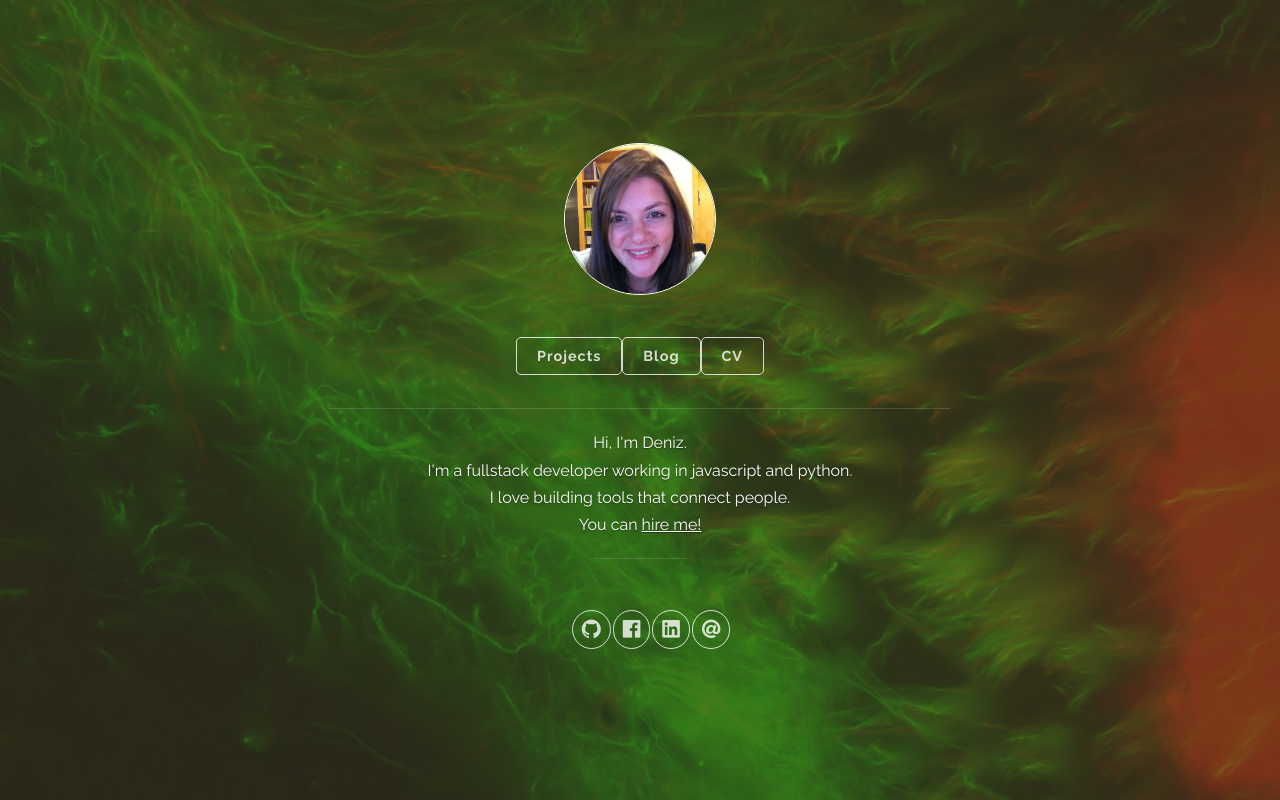
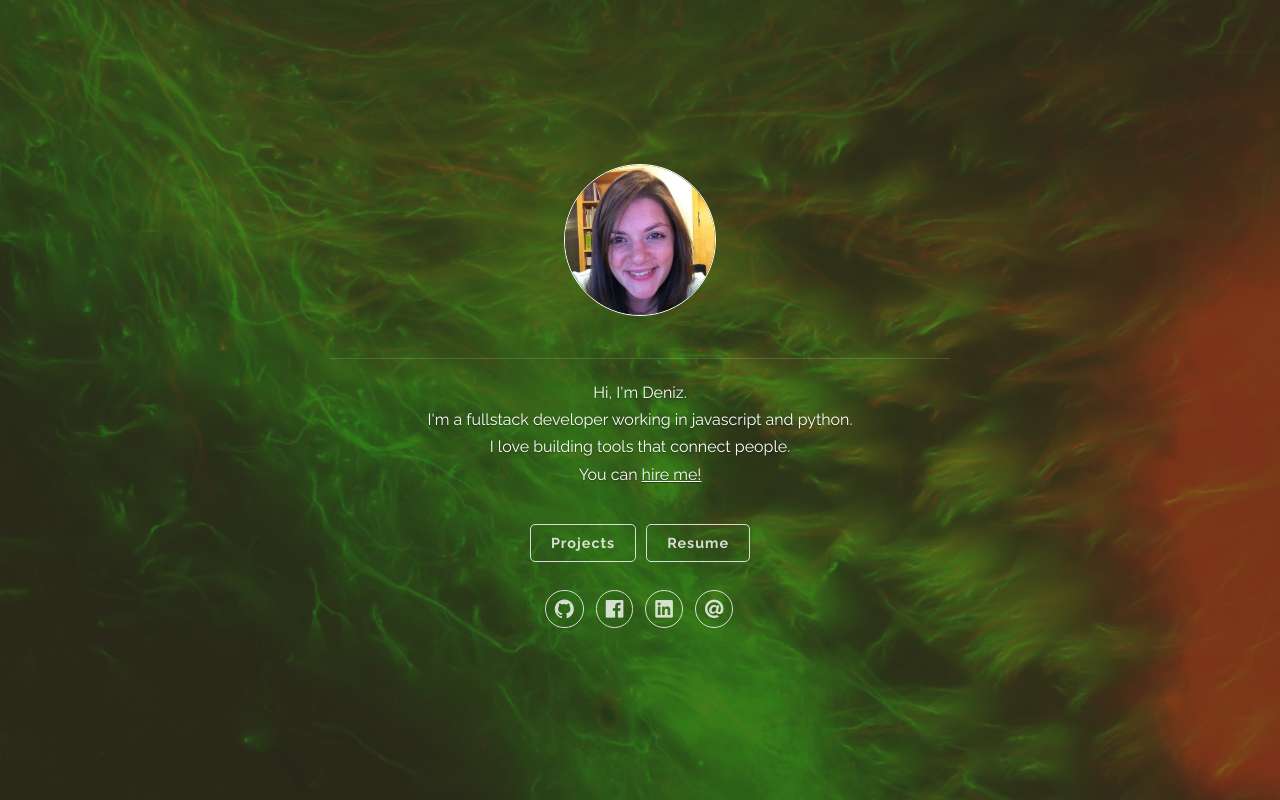
Before and after one commit to ebb-tide/ebb-tide.github.io, a Node server app: page / in a window 1280 px wide. Run offline with Node 20, Linux system fonts and the light colour scheme.

Commit message:
re-styles

```diff
--- a/public/css/main.css
+++ b/public/css/main.css
@@ -12,12 +12,12 @@ pre.highlight code,
 
 .btn,
 .navigation__item a {
-  margin: 5px 0;
+  margin: 5px 5px;
   white-space: nowrap;
 }
 
 .inner_link_item a {
-  margin: 5px 0;
+  margin: 5px 5px;
   white-space: nowrap;
 }
 
--- a/public/css/uno.css
+++ b/public/css/uno.css
@@ -1310,8 +1310,6 @@ body {
 					border-color: #FFF;
 					opacity: 1; }
 
-		.navigation--social {
-			margin-left: 1.5em; }
 			.navigation--social a {
 				padding: 6px 8px 6px 9px; }
 				.navigation--social a .label {
--- a/views/index.jade
+++ b/views/index.jade
@@ -16,15 +16,6 @@ html
         .panel-main__inner.panel-inverted
           .panel-main__content
             img.user-image(src='web/img/profile.jpg', alt='Photo')
-            .navigation-wrapper.moo
-              nav.cover-navigation.cover-navigation--primary
-                ul.navigation
-                  li.inner_link_item
-                    a.blog-button(href='/projects', title='Projects') Projects
-                  li.inner_link_item
-                    a.blog-button(href='/blog', title='Blog', target='_blank') Blog
-                  li.inner_link_item
-                    a.blog-button(href='/cv', title='CV') CV
             hr.panel-cover__divider
             p.panel-cover__description
               | Hi, I'm Deniz.
@@ -35,9 +26,15 @@ html
               br
               | You can
               a(href='mailto:denizkusef@gmail.com', title='Email denizkusef@gmail.com', target='_blank') hire me!
-            hr.panel-cover__divider.panel-cover__divider--secondary
+            br
+            .navigation-wrapper.moo
+              nav.cover-navigation.cover-navigation--primary
+                ul.navigation
+                  li.inner_link_item
+                    a.blog-button(href='/projects', title='Projects') Projects
+                  li.inner_link_item
+                    a.blog-button(href='/resume', title='Resume') Resume
             .navigation-wrapper
-              br
               nav.cover-navigation.navigation--social
                 ul.navigation
                   // GitHub
@@ -47,17 +44,17 @@ html
                       span.label GitHub
                   // Facebook
                   li.navigation__item
-                    a(href='https://www.facebook.com/deniz.kusefoglu', title='deniz on Facebook', target='_blank')
+                    a(href='https://www.facebook.com/deniz.kusefoglu', title='Facebook', target='_blank')
                       i.icon.icon-social-facebook
                       span.label Facebook
                   // LinkedIn
                   li.navigation__item
-                    a(href='https://www.linkedin.com/in/deniz-kusefoglu-ab032313', title='deniz on LinkedIn', target='_blank')
+                    a(href='https://www.linkedin.com/in/deniz-kusefoglu-ab032313', title='LinkedIn', target='_blank')
                       i.icon.icon-social-linkedin
                       span.label LinkedIn
                   // Email
                   li.navigation__item
-                    a(href='mailto:denizkusef@gmail.com', title='Email denizkusef@gmail.com', target='_blank')
+                    a(href='mailto:denizkusef@gmail.com', title='E-mail', target='_blank')
                       i.icon.icon-at-sign
                       span.label Email
         .panel-cover--overlay
```
Also changed, not shown: index.html (+9 -11 lines), README.md, 1 other file.
